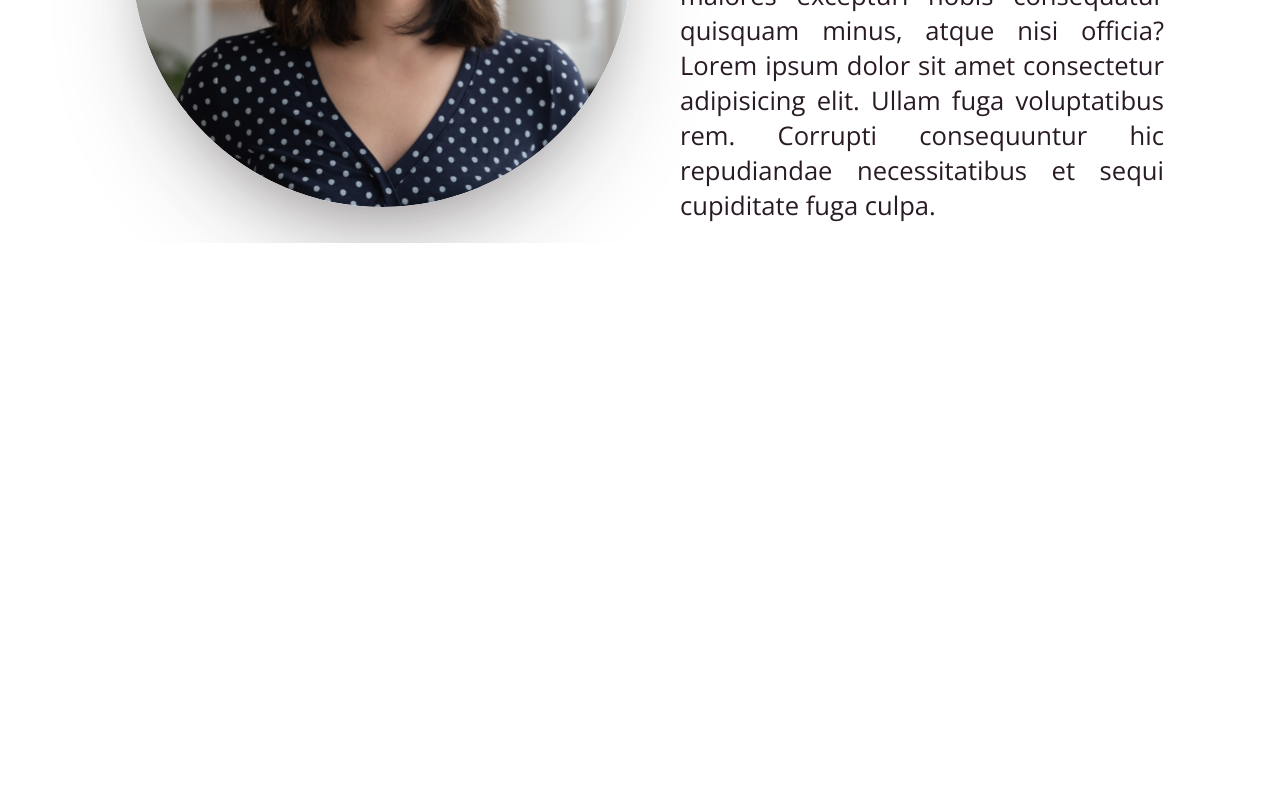
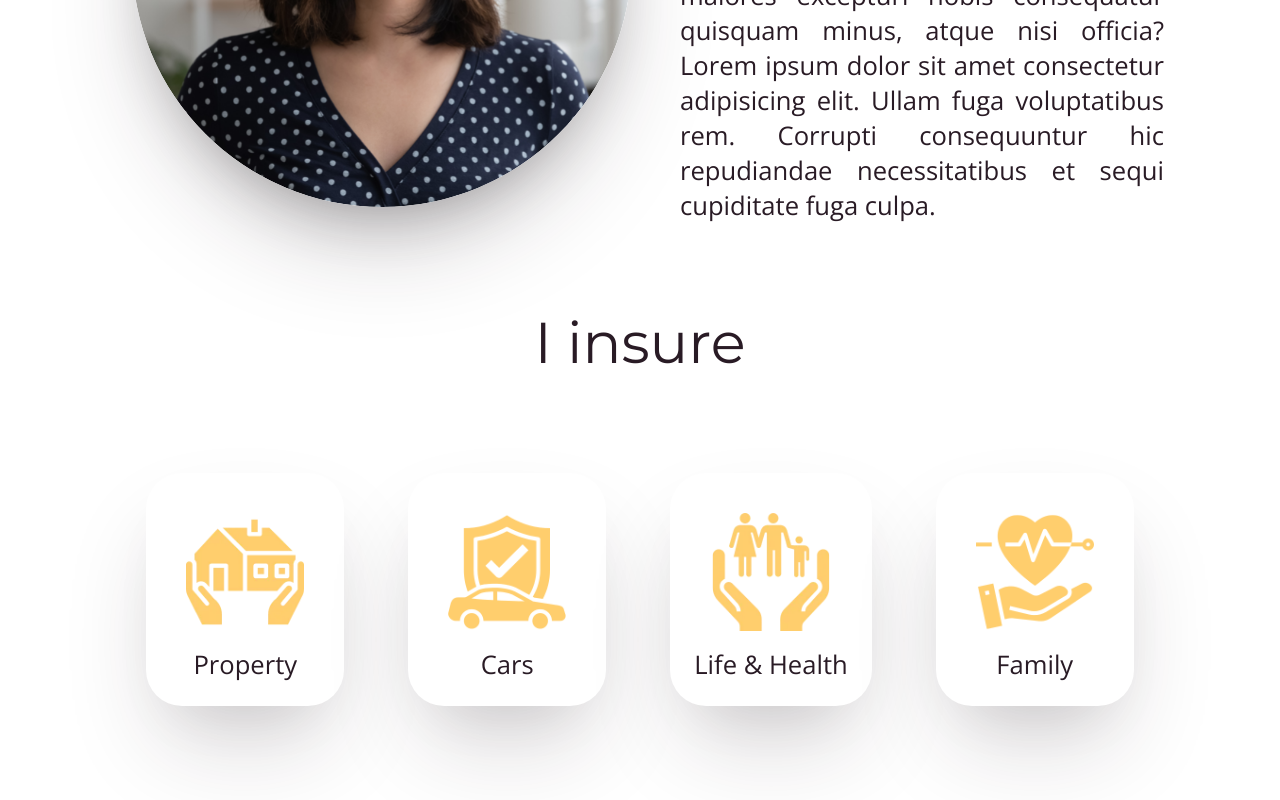
Before and after one commit to KrystianJonca/insurance-agent-landing-page, a React (Vite) app: page / in a window 1280 px wide. Shown: the part 1015-1815 px from the top of the page. Before the commit the page ends 1258 px from the top, so only its background shows below. Built offline with nearby package versions, Linux system fonts and the light colour scheme; the HTML template or start-up script is replaced by a standard one.

Commit message:
Added offer section

```diff
--- a/src/App.jsx
+++ b/src/App.jsx
@@ -2,7 +2,8 @@ import React from 'react';
 import { ThemeProvider } from 'styled-components';
 import GlobalStyles from './components/styled/GlobalStyles';
 import theme from './theme';
-import { Header, AboutMe } from './components';
+
+import { Header, AboutMe, Offer } from './components';
 
 const App = () => {
   return (
@@ -10,6 +11,7 @@ const App = () => {
       <GlobalStyles />
       <Header />
       <AboutMe />
+      <Offer />
     </ThemeProvider>
   );
 };
--- /dev/null
+++ b/src/components/Offer.jsx
@@ -0,0 +1,72 @@
+import styled from 'styled-components';
+import IconWrapper from './styled/IconWrapper.styled';
+
+import CarIcon from '../assets/Icons/Car.webp';
+import HeartIcon from '../assets/Icons/Heart.webp';
+import FamilyIcon from '../assets/Icons/Family.webp';
+import HouseIcon from '../assets/Icons/House.webp';
+
+const StyledOfferSection = styled.section`
+  width: min(100% - 2rem, 1080px);
+  margin-inline: auto;
+  margin-bottom: 2rem;
+  text-align: center;
+
+  .offer-container {
+    display: flex;
+    align-items: center;
+    justify-content: space-between;
+    flex-direction: column;
+
+    h2 {
+      padding: 2rem 0;
+      font-weight: 400;
+      font-size: var(--fs-xl);
+      margin: 2rem 0;
+    }
+
+    img {
+      max-width: 150px;
+      display: block;
+      margin: auto;
+      padding: 1rem;
+    }
+
+    .offer-icons {
+      display: flex;
+      justify-content: space-evenly;
+      align-items: flex-start;
+      flex-wrap: wrap;
+    }
+  }
+`;
+
+const OfferSection = () => {
+  return (
+    <StyledOfferSection id="offer">
+      <div className="offer-container">
+        <h2>I insure</h2>
+        <div className="offer-icons">
+          <IconWrapper>
+            <img src={HouseIcon} alt="House" />
+            <p>Property</p>
+          </IconWrapper>
+          <IconWrapper>
+            <img src={CarIcon} alt="Car" />
+            <p>Cars</p>
+          </IconWrapper>
+          <IconWrapper>
+            <img src={FamilyIcon} alt="Family Image" />
+            <p>Life & Health</p>
+          </IconWrapper>
+          <IconWrapper>
+            <img src={HeartIcon} alt="Health" />
+            <p>Family</p>
+          </IconWrapper>
+        </div>
+      </div>
+    </StyledOfferSection>
+  );
+};
+
+export default OfferSection;
--- a/src/components/index.js
+++ b/src/components/index.js
@@ -1,2 +1,3 @@
 export { default as Header } from './Header';
 export { default as AboutMe } from './AboutMe';
+export { default as Offer } from './Offer';
--- /dev/null
+++ b/src/components/styled/IconWrapper.styled.js
@@ -0,0 +1,28 @@
+import styled from 'styled-components';
+
+const IconWrapper = styled.div`
+  margin: 2rem;
+  margin-bottom: 4rem;
+  font-weight: 300;
+  font-size: var(--fs-md);
+
+  display: flex;
+  justify-content: center;
+  align-items: center;
+  flex-direction: column;
+  padding: 1.5rem 1.5rem;
+
+  max-width: 260px;
+  background: #ffffff;
+  box-shadow: rgba(41, 27, 37, 0.2) 0px 50px 100px -20px,
+    rgba(0, 0, 0, 0.1) 0px 30px 60px -30px;
+  border-radius: 36px;
+
+  transition: 0.3s;
+
+  &:hover {
+    transform: translate(0, -10px);
+  }
+`;
+
+export default IconWrapper;
```
